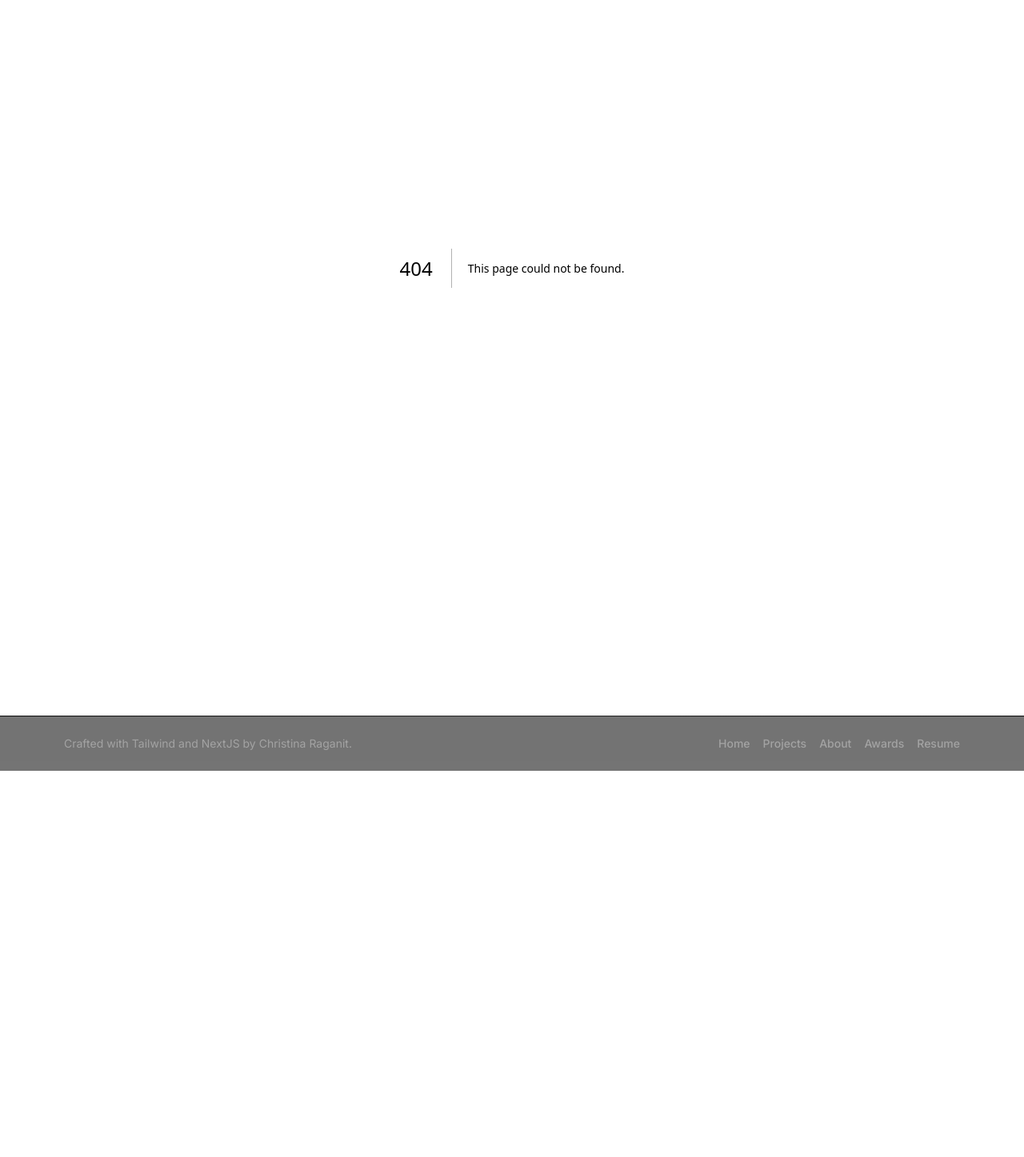
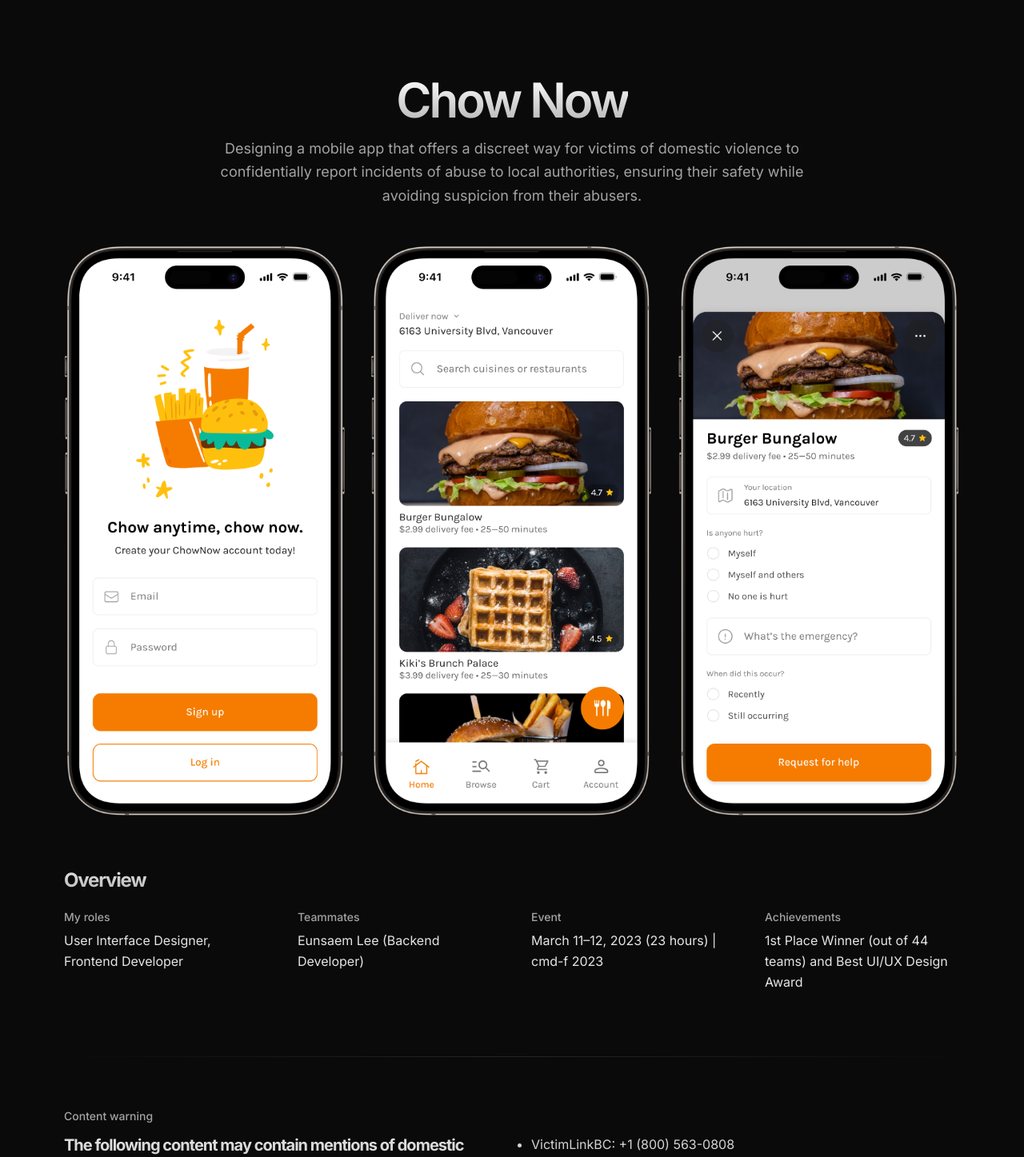
Before and after one commit to christinaraganit/iat339_p3, a Next.js app in the folder portfolio/: page /projects/chow-now in a window 1280 px wide. Before the commit this address had no page. Shown: the part 65-1512 px from the top of the page at 80% size. Before the commit the page ends 1029 px from the top, so only its background shows below. Built offline with nearby package versions, Linux system fonts and the light colour scheme.

Commit message:
Wrote layout of Chow Now case study

```diff
--- /dev/null
+++ b/portfolio/app/projects/chow-now/page.tsx
@@ -0,0 +1,97 @@
+export default function ChowNow() {
+  return (
+    <main className="project">
+      <section className="flex items-center flex-col">
+        <h1 className="large-title pb-4">Chow Now</h1>
+        <p className="lead text-neutral-400 pb-0">
+          Designing a mobile app that offers a discreet way for victims of
+          domestic violence to confidentially report incidents of abuse to local
+          authorities, ensuring their safety while avoiding suspicion from their
+          abusers.
+        </p>
+        <img
+          src="/projects/chow-now/chow-now-header.png"
+          className="mt-12"
+        ></img>
+      </section>
+      <section className="text-left">
+        <h2 className="title-3 mb-2">Overview</h2>
+        <div className="grid md:grid-cols-3 md:gap-8 lg:grid-cols-4 lg:gap-12">
+          <div>
+            <h3 className="headline pb-1.5">My roles</h3>
+            <p>User Interface Designer, Frontend Developer</p>
+          </div>
+          <div>
+            <h3 className="headline pb-1.5">Teammates</h3>
+            <p>Eunsaem Lee (Backend Developer)</p>
+          </div>
+          <div>
+            <h3 className="headline pb-1.5">Event</h3>
+            <p>March 11–12, 2023 (23 hours) | cmd-f 2023</p>
+          </div>
+          <div>
+            <h3 className="headline pb-1.5">Achievements</h3>
+            <p>
+              1st Place Winner (out of 44 teams) and Best UI/UX Design Award
+            </p>
+          </div>
+        </div>
+      </section>
+      <div className="divider"></div>
+      <section className="text-left">
+        <h2 className="headline pb-3">Content warning</h2>
+        <div className="grid lg:grid-cols-2 gap-12">
+          <div>
+            <p className="title-4">
+              The following content may contain mentions of domestic abuse and
+              violence, which may be distressing or triggering for some
+              individuals.
+            </p>
+            <p className="text-neutral-300">
+              Please proceed with caution and prioritize your well-being while
+              reading. If you or someone you know is experiencing abuse, please
+              reach out to the appropriate hotline or support service for
+              assistance.
+            </p>
+          </div>
+          <div>
+            <ul className="list-disc leading-relaxed text-neutral-300">
+              <li>VictimLinkBC: +1 (800) 563-0808</li>
+              <li>Battered Women's Support Services: +1 (604) 687-1867</li>
+              <li>BC Society of Transition Houses: +1 (604) 669-6943</li>
+              <li>
+                Domestic Violence and Abuse Support Services: +1 (604) 640-7549
+              </li>
+              <li> South Asian Women's Centre: +1 (604)-326-3000</li>
+            </ul>
+          </div>
+        </div>
+      </section>
+      <div className="divider"></div>
+      <section className="text-left">
+        <h2 className="headline pb-3">Problem statement</h2>
+        <p className="title-2">
+          In 2019, a woman in Ohio reported an incident of domestic abuse by
+          pretending to order a pizza.
+        </p>
+        <p className="text-neutral-300">
+          Her abuser was in the same room as her, so she had to be discreet.
+          Fortunately, the situation ended well for the caller, but what I
+          learned from my research was that there was “no universal code
+          language to let dispatchers know you’re in trouble”, leading me to
+          wonder…
+        </p>
+      </section>
+      <div className="divider"></div>
+      <section className="text-left">
+        <h2 className="headline pb-3">Framing</h2>
+        <p className="title-1">
+          How might we offer victims of domestic violence a <em>discreet</em>{" "}
+          way to report incidents of abuse and facilitate their access to the
+          necessary aid?
+        </p>
+      </section>
+      <div className="divider"></div>
+    </main>
+  );
+}
```
Also changed, not shown: portfolio/public/projects/chow-now/chow-now-header.png (added).
